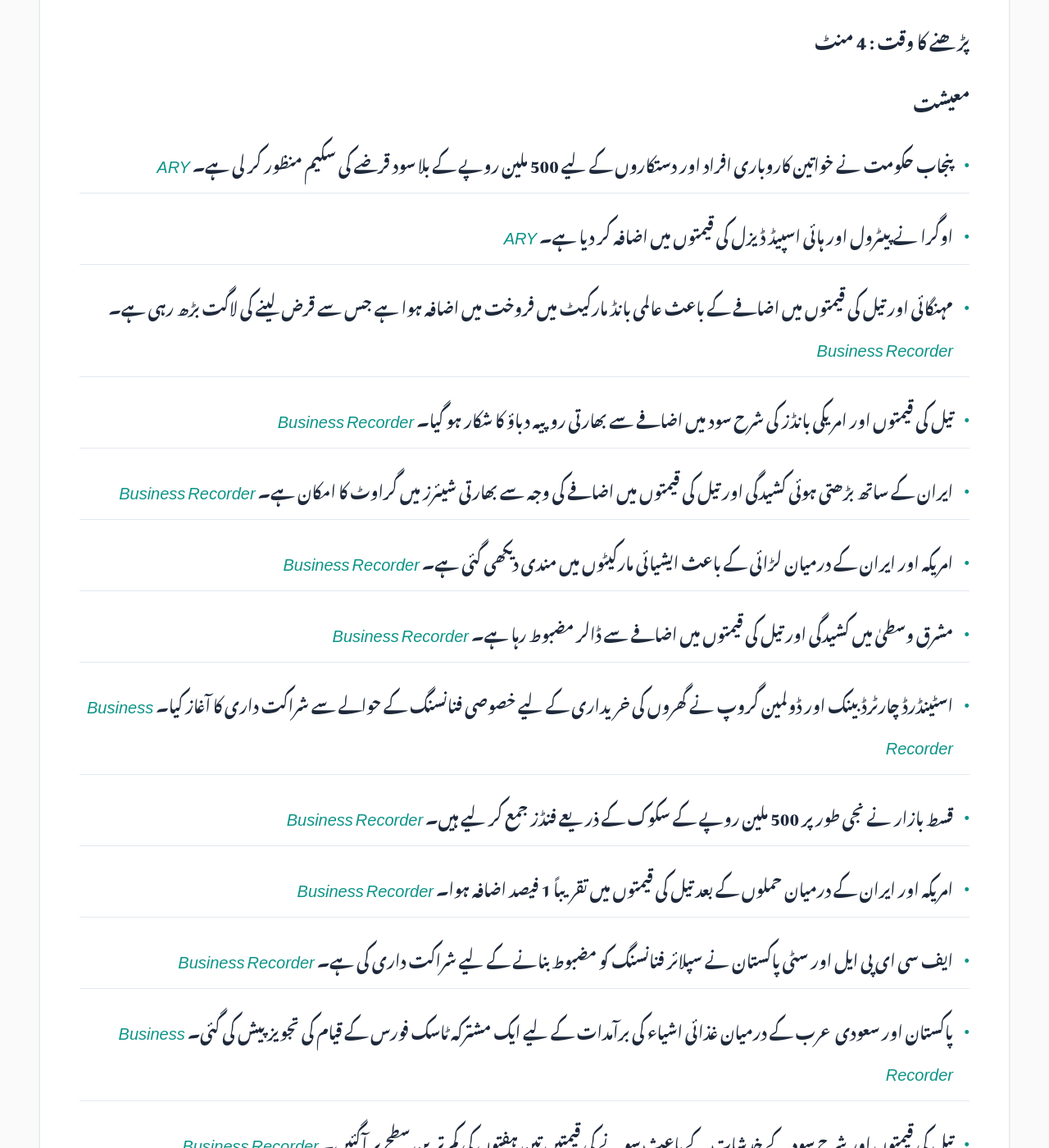
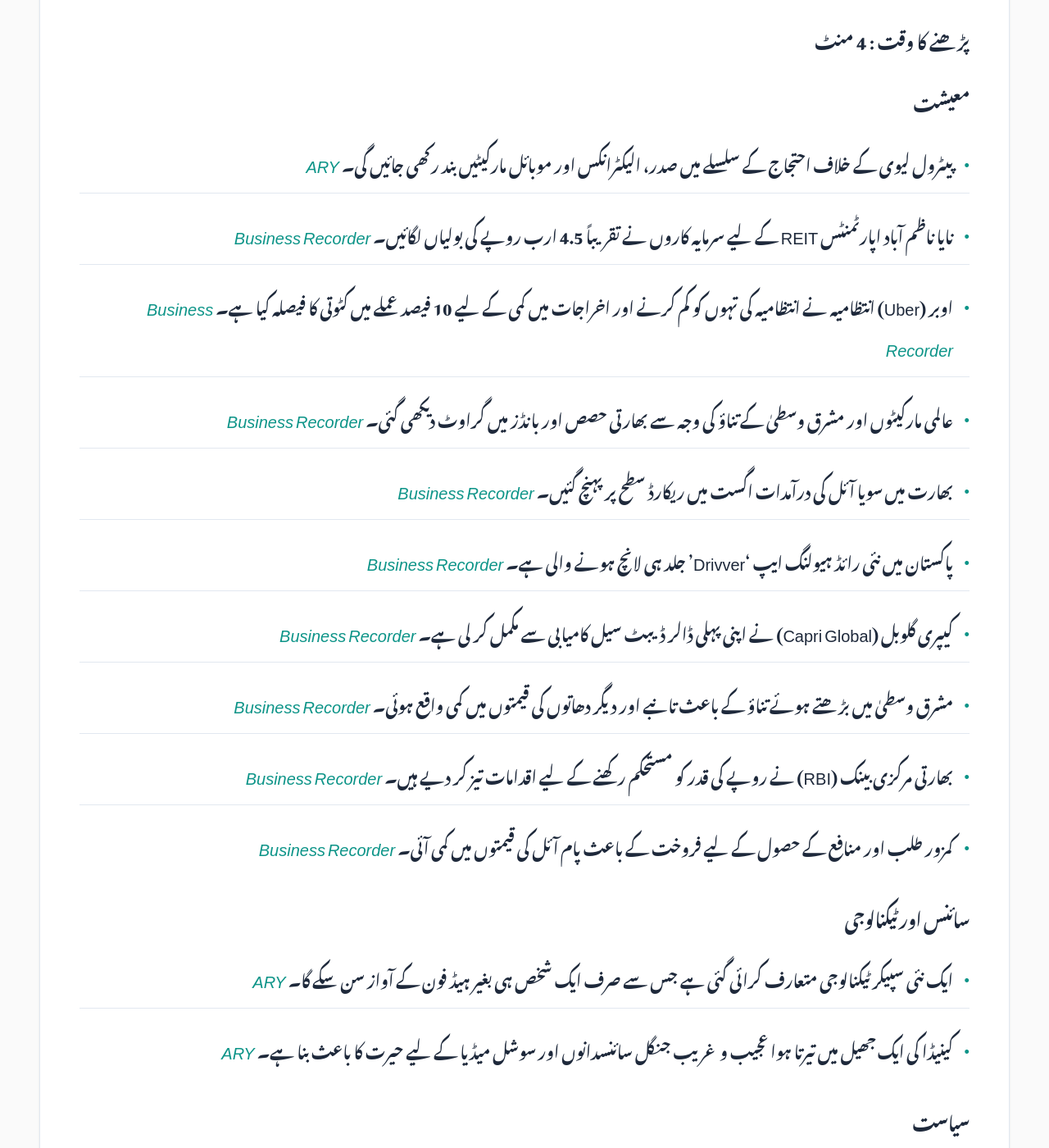
Before and after one commit to zsubzwary/news, a Jekyll site: the page built from ur/index.md, in a window 1280 px wide and 1400 px high, scrolled down 441 px. Shown: the whole window at 82% size. Built offline with Jekyll 4.4.1, drawn with Linux system fonts in a browser that asks for light colours; some web fonts are replaced; comment, search, counter and statistics services are not loaded; some of the changed text lies outside the part shown.

Commit message:
DateTime; 2026-09-02T16:09:42.007Z

```diff
--- a/ur/index.md
+++ b/ur/index.md
@@ -7,48 +7,48 @@ rtl: true
 
 پاکستان کی تازہ خبروں کا خلاصہ
 
- &lrm; 02-Sep-2026 09:09PKT
+ &lrm; 02-Sep-2026 21:09PKT
 
 پڑھنے کا وقت : 4 منٹ
 
 ### معیشت
-- پنجاب حکومت نے خواتین کاروباری افراد اور دستکاروں کے لیے 500 ملین روپے کے بلا سود قرضے کی سکیم منظور کر لی ہے۔ *[ARY](https://arynews.tv/punjab-approves-rs-500m-interest-free-loan-scheme-for-women-entrepreneurs-artisans)*
-- اوگرا نے پیٹرول اور ہائی اسپیڈ ڈیزل کی قیمتوں میں اضافہ کر دیا ہے۔ *[ARY](https://arynews.tv/petrol-high-speed-diesel-prices-increased-by-ogra)*
-- مہنگائی اور تیل کی قیمتوں میں اضافے کے باعث عالمی بانڈ مارکیٹ میں فروخت میں اضافہ ہوا ہے جس سے قرض لینے کی لاگت بڑھ رہی ہے۔ *[Business Recorder](https://www.brecorder.com/news/40437542/bond-selloff-deepens-as-inflation-oil-prices-jolt-markets)*
-- تیل کی قیمتوں اور امریکی بانڈز کی شرح سود میں اضافے سے بھارتی روپیہ دباؤ کا شکار ہو گیا۔ *[Business Recorder](https://www.brecorder.com/news/40437541/rbis-bid-to-lift-indian-rupee-put-to-test-by-oil-us-yields)*
-- ایران کے ساتھ بڑھتی ہوئی کشیدگی اور تیل کی قیمتوں میں اضافے کی وجہ سے بھارتی شیئرز میں گراوٹ کا امکان ہے۔ *[Business Recorder](https://www.brecorder.com/news/40437539/indian-shares-to-fall-as-widening-iran-conflict-sends-oil-higher)*
-- امریکہ اور ایران کے درمیان لڑائی کے باعث ایشیائی مارکیٹوں میں مندی دیکھی گئی ہے۔ *[Business Recorder](https://www.brecorder.com/news/40437538/asian-markets-tumble-as-us-iran-fighting-lifts-oil-and-bond-yields)*
-- مشرق وسطیٰ میں کشیدگی اور تیل کی قیمتوں میں اضافے سے ڈالر مضبوط رہا ہے۔ *[Business Recorder](https://www.brecorder.com/news/40437537/dollar-holds-firm-as-middle-east-hostilities-lift-oil)*
-- اسٹینڈرڈ چارٹرڈ بینک اور ڈولمین گروپ نے گھروں کی خریداری کے لیے خصوصی فنانسنگ کے حوالے سے شراکت داری کا آغاز کیا۔ *[Business Recorder](https://www.brecorder.com/news/40437533/scb-dolmen-group-partner-to-introduce-exclusive-home-ownership)*
-- قسط بازار نے نجی طور پر 500 ملین روپے کے سکوک کے ذریعے فنڈز جمع کر لیے ہیں۔ *[Business Recorder](https://www.brecorder.com/news/40437532/qistbazaar-raises-rs500m-through-privately-placed-sukuk)*
-- امریکہ اور ایران کے درمیان حملوں کے بعد تیل کی قیمتوں میں تقریباً 1 فیصد اضافہ ہوا۔ *[Business Recorder](https://www.brecorder.com/news/40437536/oil-up-nearly-1-as-us-and-iran-trade-fresh-strikes)*
-- ایف سی ای پی ایل اور سٹی پاکستان نے سپلائر فنانسنگ کو مضبوط بنانے کے لیے شراکت داری کی ہے۔ *[Business Recorder](https://www.brecorder.com/news/40437530/fcepl-citi-pakistan-partner-to-strengthen-supplier-financing)*
-- پاکستان اور سعودی عرب کے درمیان غذائی اشیاء کی برآمدات کے لیے ایک مشترکہ ٹاسک فورس کے قیام کی تجویز پیش کی گئی۔ *[Business Recorder](https://www.brecorder.com/news/40437529/establishment-of-pakistan-saudi-arabia-food-export-task-force-urged)*
-- تیل کی قیمتوں اور شرح سود کے خدشات کے باعث سونے کی قیمتیں تین ہفتوں کی کم ترین سطح پر آگئیں۔ *[Business Recorder](https://www.brecorder.com/news/40437535/gold-hits-over-3-week-low-as-mideast-tensions-fan-rate-hike-fears)*
-- پاکستان میں مینوفیکچرنگ پی ایم آئی (PMI) اگست 2026 میں جنگ کے آغاز کے بعد بلند ترین سطح پر پہنچ گیا۔ *[Business Recorder](https://www.brecorder.com/news/40437449/hbl-pmi-manufacturing-activity-hits-highest-level-since-war-began)*
-- پاکستان اسٹیٹ آئل نے اپنے ڈیلر پارٹنرز کے لیے 'ایکسلنس ایوارڈز 2026' کا انعقاد کیا۔ *[Business Recorder](https://www.brecorder.com/news/40437451/pso-hosts-excellence-awards-2026-for-dealer-partners)*
-- کے الیکٹرک کراچی کے صنعتی شعبے کے لیے بجلی کی فراہمی بہتر بنانے کے لیے 15 ارب روپے کی سرمایہ کاری کر رہا ہے۔ *[Business Recorder](https://www.brecorder.com/news/40437454/ke-investing-rs15bn-to-improve-power-infrastructure-chishti)*
+- پیٹرول لیوی کے خلاف احتجاج کے سلسلے میں صدر، الیکٹرانکس اور موبائل مارکیٹیں بند رکھی جائیں گی۔ *[ARY](https://arynews.tv/saddar-electronics-and-mobile-markets-to-close-on-jis-call-against-petrol-levy)*
+- نایا ناظم آباد اپارٹمنٹس REIT کے لیے سرمایہ کاروں نے تقریباً 4.5 ارب روپے کی بولیاں لگائیں۔ *[Business Recorder](https://www.brecorder.com/news/40437605/naya-nazimabad-apartments-reit-book-building-attracts-total-bids-of-around-rs45bn)*
+- اوبر (Uber) انتظامیہ نے انتظامیہ کی تہوں کو کم کرنے اور اخراجات میں کمی کے لیے 10 فیصد عملے میں کٹوتی کا فیصلہ کیا ہے۔ *[Business Recorder](https://www.brecorder.com/news/40437598/uber-plans-10-workforce-cut-to-trim-management-layers)*
+- عالمی مارکیٹوں اور مشرق وسطیٰ کے تناؤ کی وجہ سے بھارتی حصص اور بانڈز میں گراوٹ دیکھی گئی۔ *[Business Recorder](https://www.brecorder.com/news/40437600/indian-bonds-join-global-debt-selloff-bruised-by-oil-and-us-treasury-yields)*
+- بھارت میں سویا آئل کی درآمدات اگست میں ریکارڈ سطح پر پہنچ گئیں۔ *[Business Recorder](https://www.brecorder.com/news/40437595/indias-soyoil-imports-hit-record-high-in-august-and-palm-six-month-peak-dealers-say)*
+- پاکستان میں نئی رائڈ ہیولنگ ایپ 'Drivver' جلد ہی لانچ ہونے والی ہے۔ *[Business Recorder](https://www.brecorder.com/news/40437594/new-ride-hailing-platform-drivver-set-to-enter-pakistan-market)*
+- کیپری گلوبل (Capri Global) نے اپنی پہلی ڈالر ڈیبٹ سیل کامیابی سے مکمل کر لی ہے۔ *[Business Recorder](https://www.brecorder.com/news/40437593/capri-global-completes-debut-dollar-debt-sale)*
+- مشرق وسطیٰ میں بڑھتے ہوئے تناؤ کے باعث تانبے اور دیگر دھاتوں کی قیمتوں میں کمی واقع ہوئی۔ *[Business Recorder](https://www.brecorder.com/news/40437591/copper-leads-base-metals-lower-as-middle-east-tensions-flare-up)*
+- بھارتی مرکزی بینک (RBI) نے روپے کی قدر کو مستحکم رکھنے کے لیے اقدامات تیز کر دیے ہیں۔ *[Business Recorder](https://www.brecorder.com/news/40437597/indian-central-bank-steps-up-rupee-support-soaring-nri-deposits-bolster-firepower)*
+- کمزور طلب اور منافع کے حصول کے لیے فروخت کے باعث پام آئل کی قیمتوں میں کمی آئی۔ *[Business Recorder](https://www.brecorder.com/news/40437589/palm-falls-on-profit-taking-weak-demand)*
+
+### سائنس اور ٹیکنالوجی
+- ایک نئی سپیکر ٹیکنالوجی متعارف کرائی گئی ہے جس سے صرف ایک شخص ہی بغیر ہیڈ فون کے آواز سن سکے گا۔ *[ARY](https://arynews.tv/new-speakers-let-just-one-person-hear-the-sound-without-headphones)*
+- کینیڈا کی ایک جھیل میں تیرتا ہوا عجیب و غریب جنگل سائنسدانوں اور سوشل میڈیا کے لیے حیرت کا باعث بنا ہے۔ *[ARY](https://arynews.tv/surreal-floating-forest-in-canadian-lake-stumps-scientists-social-media-abuzz)*
+
+### سیاست
+- امریکی صدر ڈونلڈ ٹرمپ کے معاونین نے نومبر کے انتخابات سے قبل ایران کے ساتھ جنگ میں شدت لانے سے گریز کرنے کی کوشش کی ہے۔ *[Business Recorder](https://www.brecorder.com/news/40437601/trump-aides-seek-quiet-in-iran-war-but-say-attacks-may-intensify-after-november-elections)*
+
+### قومی
+- پولیس ملازمین کے بچوں کے لیے تعلیمی وظائف میں اضافہ کر دیا گیا ہے۔ *[ARY](https://arynews.tv/education-scholarships-for-police-employees-children-increased)*
+- پولیس اہلکاروں کے مستعوذ (autistic) بچوں کے لیے تعلیمی وظائف کی رقم میں اضافہ کیا گیا ہے۔ *[ARY](https://arynews.tv/education-stipend-for-autistic-children-of-police-personnel-raised)*
+- ایس ایچ سی سی (SHCC) ناظم آباد کے نومولود کیس پر 120 دنوں کے اندر حتمی رپورٹ مکمل کرے گی۔ *[ARY](https://arynews.tv/shcc-to-complete-final-report-on-nazimabad-newborn-case-within-120-days)*
 
 ### بین الاقوامی
-- امریکہ اور ایران کے درمیان حملوں کا تبادلہ جاری ہے جس سے جنگ کے دوبارہ شروع ہونے کا خدشہ ہے۔ *[ARY](https://arynews.tv/us-and-iran-exchange-attacks-as-lull-in-war-appears-over)*
-- امریکہ نے بحیرہ ہرمز کے قریب ایران پر تازہ حملے کیے ہیں۔ *[ARY](https://arynews.tv/us-launches-fresh-strikes-on-iran-around-strait-of-hormuz)*
-- امریکی فوج نے ایران میں آئی آر جی سی (IRGC) کے اہداف پر حملوں کا ایک نیا سلسلہ مکمل کر لیا ہے۔ *[Business Recorder](https://www.brecorder.com/news/40437540/us-military-says-it-completed-latest-wave-of-strikes-on-iran)*
-- لنڈسے کینسی کیس میں جیوری کے ممکنہ فیصلے کے حوالے سے قانونی صورتحال۔ *[ARY](https://arynews.tv/lindsay-clancy-verdict-five-ways-jury-could-decide-after-deadlock-report)*
+- امریکی طیارہ بردار بحری جہاز آرام کے لیے تھائی لینڈ پہنچ گیا۔ *[ARY](https://arynews.tv/us-aircraft-carrier-visits-thailand-for-well-deserved-rest-and-relaxation)*
+- چینی صدر شی جن پنگ نے مصر کے دورے کے دوران مشرق وسطیٰ میں نئے سیکورٹی فریم ورک کی ضرورت پر زور دیا۔ *[Business Recorder](https://www.brecorder.com/news/40437606/chinas-xi-urges-new-middle-east-security-framework-during-egypt-visit)*
+- پاکستان نے کہا ہے کہ اسلام آباد مفاہمت نامہ امریکہ اور ایران کے درمیان امن مذاکرات کے لیے ایک قابل عمل فریم ورک ہے۔ *[Business Recorder](https://www.brecorder.com/news/40437604/islamabad-mou-remains-framework-for-us-iran-peace-talks-fo)*
+- صدر اردوان نے کہا ہے کہ ترکی شام (SCO) کی رکنیت کے امکانات پر غور کر سکتا ہے۔ *[Business Recorder](https://www.brecorder.com/news/40437596/erdogan-says-turkiye-would-consider-full-membership-of-china-and-russia-led-security-bloc)*
+- نیپال میں گلیشیئر کے سیلاب میں بچ جانے والا ایک نیلا گھر سوشل میڈیا پر وائرل ہو گیا۔ *[ARY](https://arynews.tv/the-viral-turquoise-house-that-survived-the-devastating-nepalese-glacier-flash-flood)*
 
 ### کھیل
-- جنوبی افریقہ نے کوالیفائرز سے قبل موسیمانے کو نیا کوچ مقرر کر دیا ہے۔ *[ARY](https://arynews.tv/south-africa-names-mosimane-new-coach-before-qualifiers)*
-- بارسلونا نے برازیل کے اسٹار کھلاڑی جیسس کو اپنے ساتھ منسلک کر لیا ہے۔ *[ARY](https://arynews.tv/barcelona-sign-brazilian-striker-jesus)*
-- نیوکاسل نے بیلجیئم کے فارورڈ فرنینڈز پیارڈو کو سائن کر لیا ہے۔ *[ARY](https://arynews.tv/newcastle-sign-belgium-forward-fernandez-pardo)*
+- بھارت کو 2027 کی پہلی خواتین چیمپئنز ٹرافی کی میزبانی کا حق مل گیا ہے۔ *[ARY](https://arynews.tv/india-grabs-hosting-rights-for-inaugural-womens-champions-trophy-2027-from-sri-lanka)*
 
-### قومی
-- ایف آئی اے نے حوالہ نیٹ ورک کے الزام میں چار مشتبہ افراد کو گرفتار کر لیا ہے۔ *[ARY](https://arynews.tv/fia-arrests-four-suspects-over-alleged-hawala-network)*
-- لاہور میں ایک ٹریفک وارڈن کے مبینہ دھکے سے شہری کی موت واقع ہوگئی ہے۔ *[ARY](https://arynews.tv/lahore-citizen-dies-after-alleged-push-by-traffic-warden)*
-- یونیورسٹی آف لاہور مکہ معاہدے کے اسٹریٹجک اثرات پر ایک بین الاقوامی کانفرنس کی میزبانی کرے گی۔ *[Business Recorder](https://www.brecorder.com/news/40437534/uol-to-host-intl-moot-on-implications-of-makkah-pact)*
-- خواتین کے لیے کام کی جگہوں کو محفوظ بنانے کی ضرورت پر زور دیا گیا۔ *[Business Recorder](https://www.brecorder.com/news/40437531/need-stressed-to-make-workplaces-safer-workplaces-for-women)*
+### صحت
+- پنجاب میں الرجی کی ادویات کے حوالے سے الرٹ جاری کر دیا گیا ہے۔ *[ARY](https://arynews.tv/punjab-issues-alert-over-allergy-medicine)*
+- بھارت میں خوراک کے پیکٹ پر وارننگ لیبل لگانے کے مجوزہ قوانین پر بحث چھڑ گئی ہے۔ *[Business Recorder](https://www.brecorder.com/news/40437592/too-weak-too-strict-indias-food-warning-labels-draw-fire-from-all-sides)*
 
-### سیاست
-- پی پی پی کے قانون سازوں نے سندھ کی تقسیم اور 'سندھ دیش' نظریے کی سخت مخالفت کی۔ *[Business Recorder](https://www.brecorder.com/news/40437450/ppp-lawmakers-oppose-any-division-of-sindh-sindhudesh-ideology)*
-- سندھ میں مقامی حکومت کے قانون میں مجوزہ ترامیم پر صوبائی کابینہ میں بحث کی گئی۔ *[Business Recorder](https://www.brecorder.com/news/40437455/sindh-lg-law-proposed-amendments-discussed)*
-
-### موسم
-- کراچی، لاہور اور حیدرآباد سمیت دیگر شہروں کے موسم کی صورتحال اور آنے والے دن کی پیش گوئی۔ *[Business Recorder](https://www.brecorder.com/news/40437447/the-weather)*
+### دیگر
+- وینس فلم فیسٹیول میں ڈینی بوائل کی نئی فلم "Ink" کا آغاز ہوا جو برطانوی میڈیا کے حوالے سے ہے۔ *[Business Recorder](https://www.brecorder.com/news/40437603/venice-film-shows-murdoch-shaking-up-hidebound-britain)*
+- میگی گلین ہال نے فلم سازی کی صنعت میں خواتین کے لیے درپیش نظامی رکاوٹوں پر بات کی۔ *[Business Recorder](https://www.brecorder.com/news/40437599/venices-gyllenhaal-says-women-directors-face-systemic-barriers)*
```
